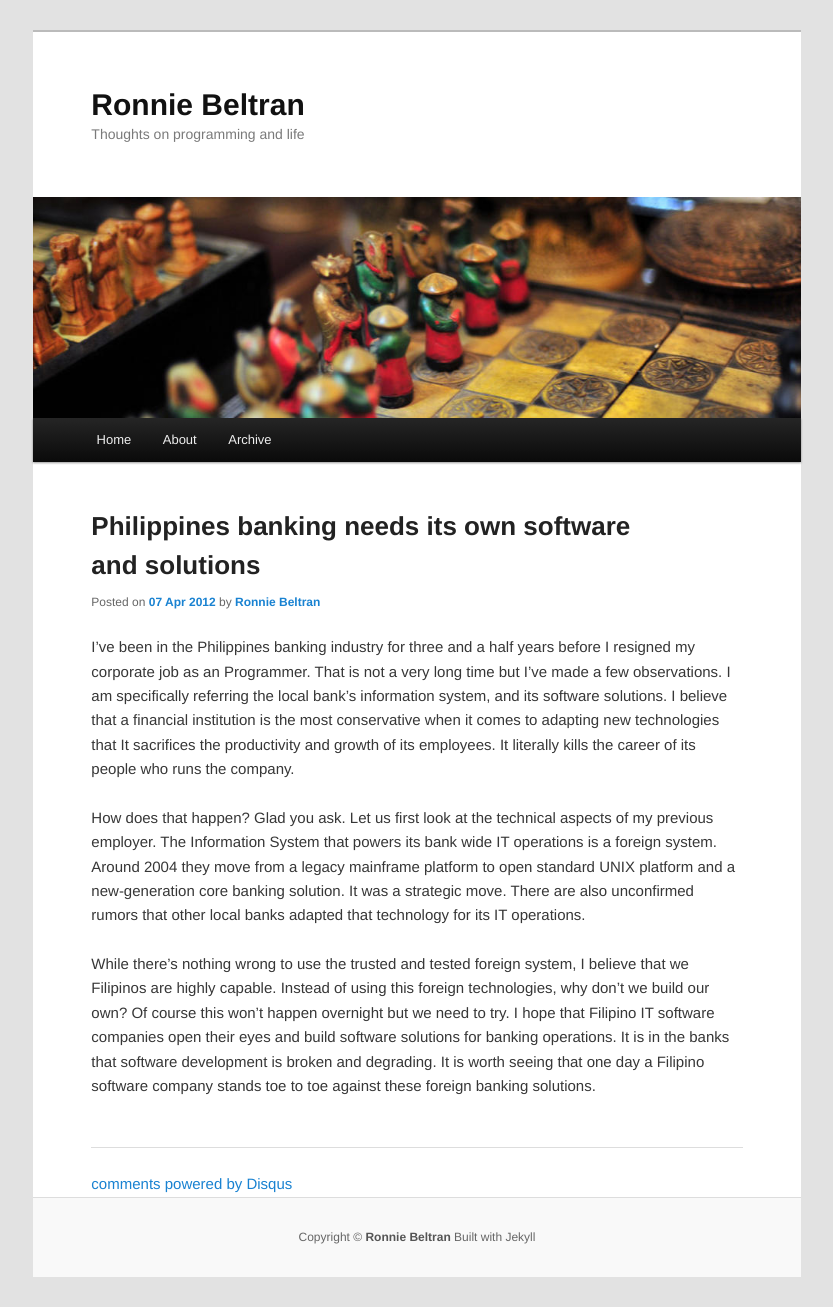
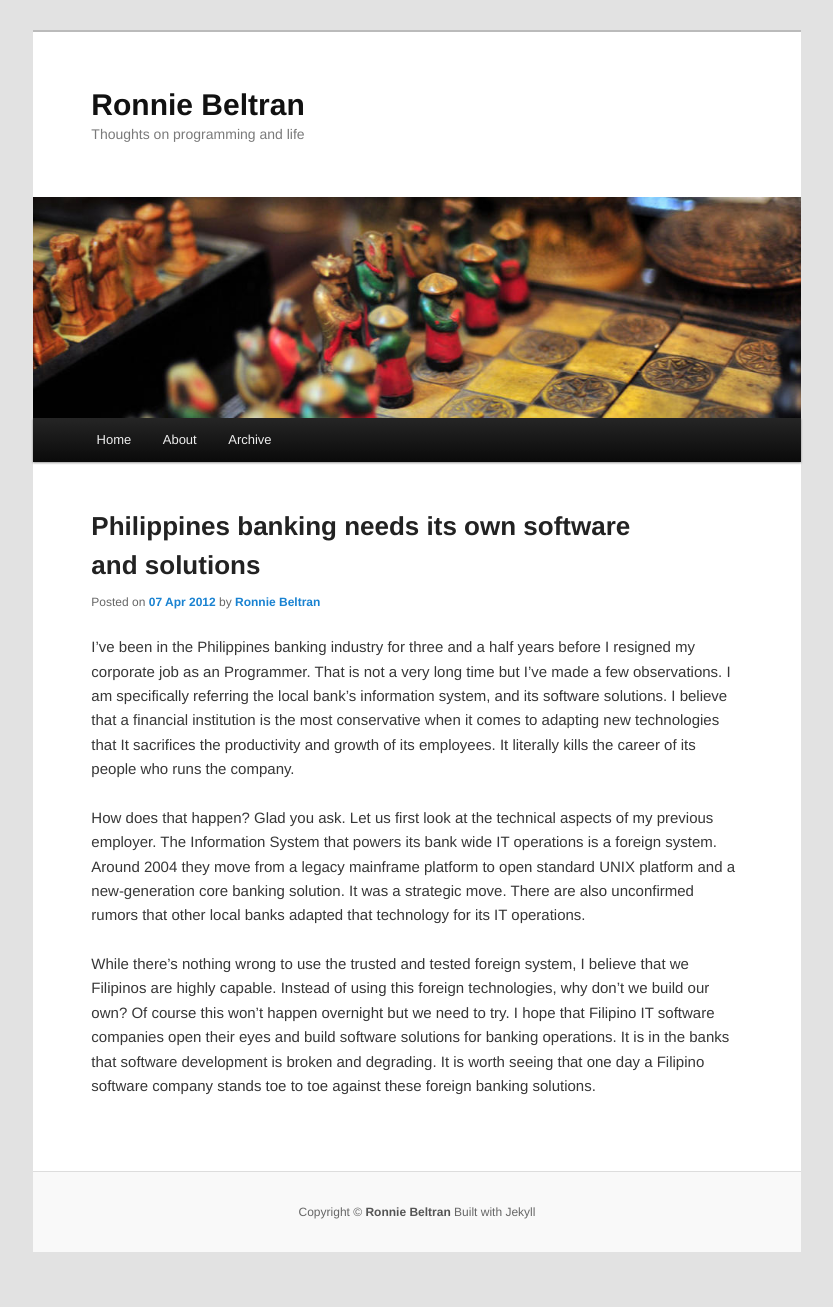
Before and after one commit to ronbeltran/blog-archive, a Jekyll site: the page built from _posts/2012-04-07-philippines-banking.md, in a window 1280 px wide. Shown: the whole page, without its empty margins (223-1056 px from the left). Built offline with Jekyll 4.4.1, drawn with Linux system fonts in a browser that asks for light colours; Markdown is read by kramdown in place of the engine named in the settings; comment, search, counter and statistics services are not loaded; after the commit the page ends 1282 px from its top, so only the background shows below that; some of the changed lines change nothing that is shown.

Commit message:
remove disqus and analytics

```diff
--- a/_config.yml
+++ b/_config.yml
@@ -3,8 +3,8 @@
 author: Ronnie Beltran
 url: http://www.ronbeltran.com
 permalink: /:year/:month/:title.html
-disqus_shortname: ronbeltran
-analytics_id: UA-47323896-1
+disqus_shortname:
+analytics_id:
 markdown: redcarpet
 highlighter: pygments
 excerpt_separator: ''
```
